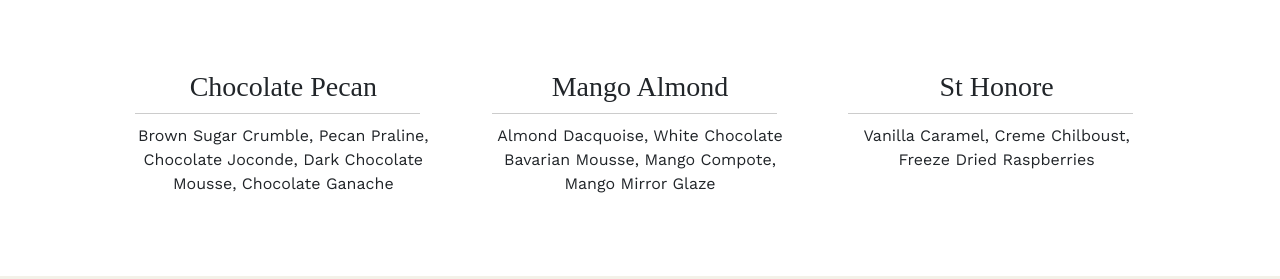
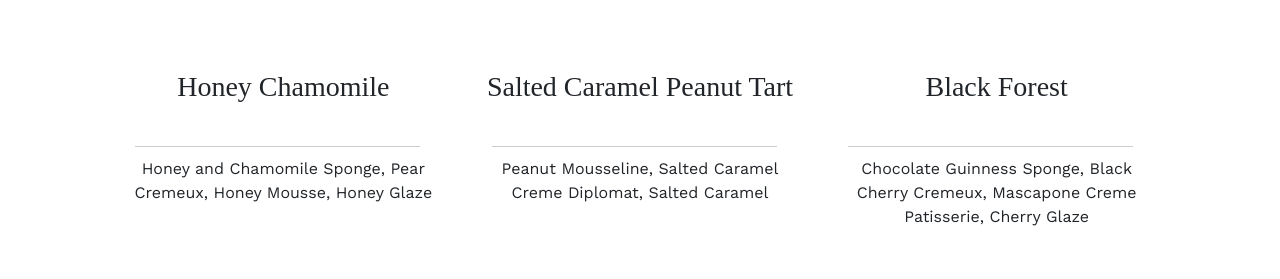
Before and after one commit to jsjf93/hestia-brochure, a Next.js app: page /patisserie-boxes in a window 1280 px wide. Shown: the part 987-1266 px from the top of the page. Built offline with nearby package versions, Linux system fonts and the light colour scheme; a web font is replaced by a local one.

Commit message:
Updated content for July

```diff
--- a/components/page-components/patisserie-boxes/Cakes.tsx
+++ b/components/page-components/patisserie-boxes/Cakes.tsx
@@ -18,24 +18,28 @@ const Line = styled.hr`
   border-top: 1px solid rgba(0, 0, 0, 0.2);
 `;
 
+const H3 = styled.h3`
+  min-height: 66px;
+`;
+
 export const Cakes = () => (
   <CakesWrapper>
     <Container>
       <Row>
         <PaddedCol md={4}>
-          <h3>Chocolate Pecan</h3>
+          <H3>Honey Chamomile</H3>
           <Line />
-          <Paragraph>Brown Sugar Crumble, Pecan Praline, Chocolate Joconde, Dark Chocolate Mousse, Chocolate Ganache</Paragraph>
+          <Paragraph>Honey and Chamomile Sponge, Pear Cremeux, Honey Mousse, Honey Glaze</Paragraph>
         </PaddedCol>
         <PaddedCol md={4}>
-          <h3>Mango Almond</h3>
+          <H3>Salted Caramel Peanut Tart</H3>
           <Line />
-          <Paragraph>Almond Dacquoise, White Chocolate Bavarian Mousse, Mango Compote, Mango Mirror Glaze</Paragraph>
+          <Paragraph>Peanut Mousseline, Salted Caramel Creme Diplomat, Salted Caramel</Paragraph>
         </PaddedCol>
         <PaddedCol md={4}>
-          <h3>St Honore</h3>
+          <H3>Black Forest</H3>
           <Line />
-          <Paragraph>Vanilla Caramel, Creme Chilboust, Freeze Dried Raspberries</Paragraph>
+          <Paragraph>Chocolate Guinness Sponge, Black Cherry Cremeux, Mascapone Creme Patisserie, Cherry Glaze</Paragraph>
         </PaddedCol>
       </Row>
     </Container>
```
Also changed, not shown: pages/afternoon-tea.tsx (+9 -9 lines), public/images/afternoon-tea.JPG, public/images/patisserie.jpg.
